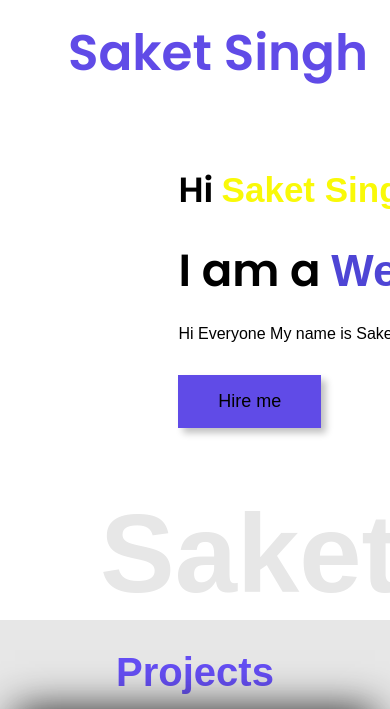
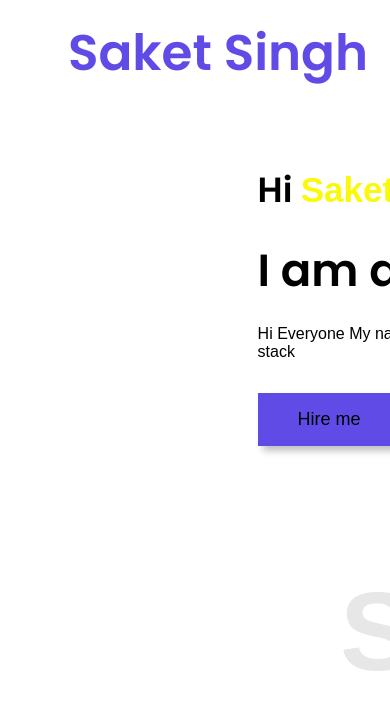
Before and after one commit to SAKETSINGH120/Portfolio, a plain HTML site: page index.html in a window 390 px wide. Shown: the top 709 px of the page. Drawn offline with nearby package versions, Linux system fonts and the light colour scheme; files whose address does not match are found by name.

Commit message:
md added

```diff
--- a/index.html
+++ b/index.html
@@ -29,7 +29,7 @@
                     </div>
                 </div>
             </div>
-            <div class="mainsection ">
+            <div class="mainsection " style=" @media (max-width:800px ){display:flex}">
                 <div class="text ">Saket Singh</div>
                 <div class="mainsection-one ">
                     <div class="oneheading yes ">Hi <span style="color: rgb(249, 249, 8); font-weight: 600;">Saket Singh</span> </div>
--- a/styles.css
+++ b/styles.css
@@ -266,7 +266,6 @@
     }
 
     .page-header {
-        color: var(--bgOrange);
         font-size: 90px;
         text-align: center;
         padding-top: 30px;
@@ -422,7 +421,19 @@
         margin-left: 120px;
     }
 
-    @media (max-width:1300px) {
+    @media (max-width:800px) {
+        .mainsection {
+            display: flex;
+            flex-wrap: wrap;
+            max-width: 60%;
+            position: relative;
+            justify-content: center;
+            align-items: center;
+            gap: 5rem;
+            margin: 4rem auto;
+            padding: 0 1.1rem;
+            padding-bottom: 8rem;
+        }
         .page-header {
             padding-top: 30px;
             color: var(--bgOrange);
@@ -430,7 +441,6 @@
             font-size: 40px;
         }
         .project-container {
-            padding: 5px;
             margin: 10px;
             gap: 60px;
         }
@@ -849,7 +859,7 @@
         margin-top: 4rem;
     }
 
-    .page-header {
+    .contactus-heading-header {
         color: var(--bgOrange);
         font-size: 90px;
         text-align: center;
@@ -1017,6 +1027,9 @@
     }
 
     @media (max-width:800px) {
+        .mainsection-one {
+            display: flex;
+        }
         .page-header {
             padding-top: 30px;
             color: var(--bgOrange);
@@ -1162,13 +1175,13 @@
 
     .contactus-heading {
         font-size: 5em;
-        color: var(--bgOrange);
+        /* color: var(--bgOrange); */
         padding-top: 2rem;
     }
 
     .contactus-sub-heading {
         font-size: 3rem;
-        color: #343d68aa;
+        color: rgb(249, 202, 15);
         text-transform: capitalize;
     }
 
@@ -1183,7 +1196,7 @@
         display: flex;
         flex-direction: column;
         gap: 30px;
-        width: 70%;
+        width: 50%;
         margin: 2rem 5rem;
     }
 
```
